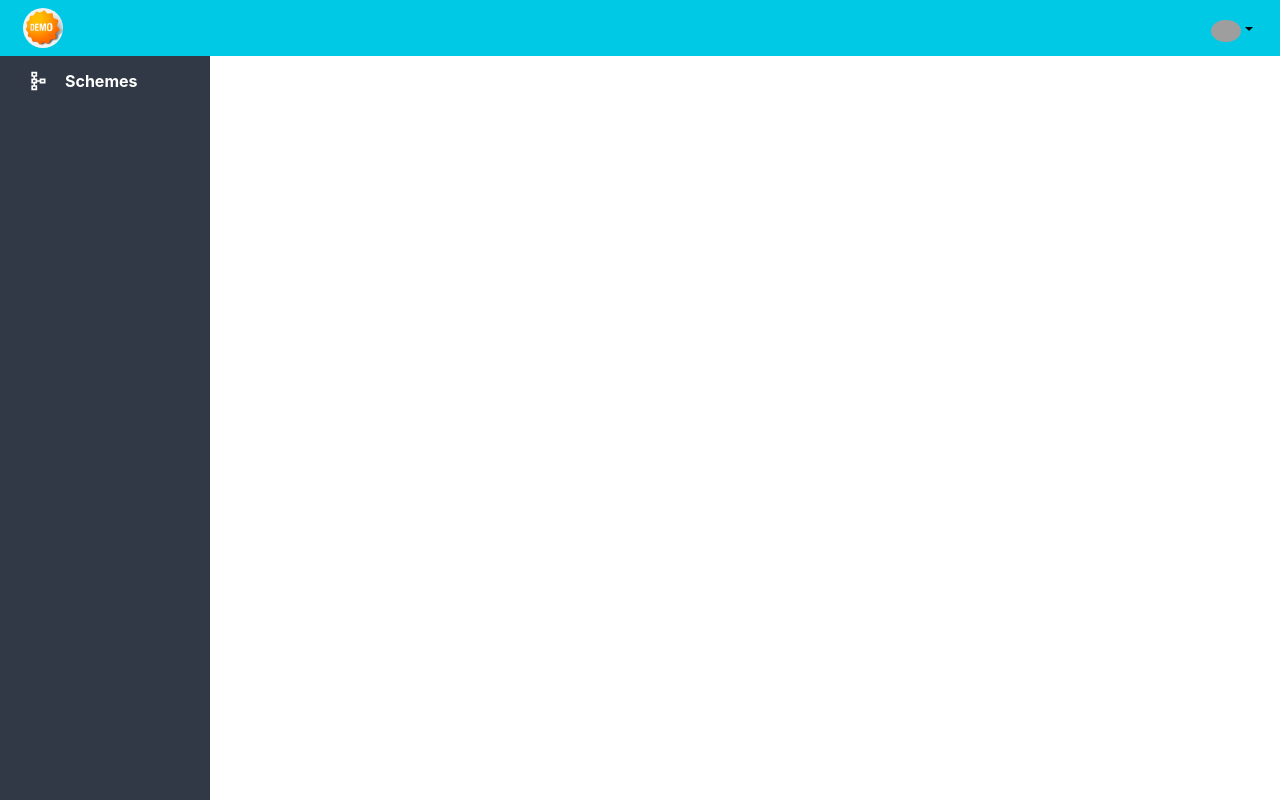
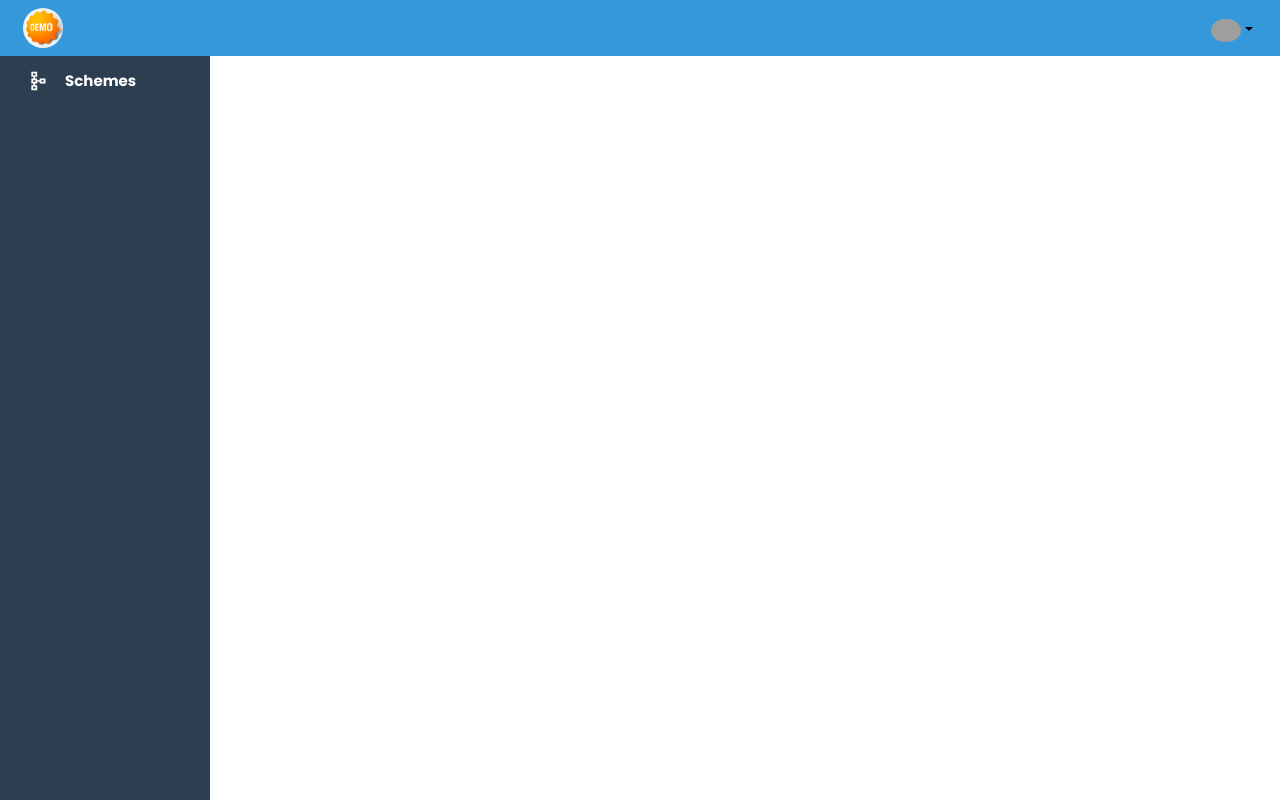
Before and after one commit to jigeshtorchit/scheme-web-app, a React (Create React App) app: page /admin in a window 1280 px wide. Built offline with nearby package versions, Linux system fonts and the light colour scheme; sample sign-in values are in the browser's storage; grey boxes are pictures that could not be loaded.

Commit message:
Changing UI

```diff
--- a/src/App.css
+++ b/src/App.css
@@ -43,6 +43,9 @@
 .bg-ccfeff{
   background-color:#ccfeff;
 }
+.bg-E5008C{
+  background-color: #E5008C;
+}
 .bg-313947{
   background-color: #313947;
 }
@@ -50,10 +53,10 @@
   border-radius: 200px;
 }
 .mainColor{
-  color: #00d4ff;
+  color: #3498db;
 }
 .bg-mainColor{
-  background-color: #00d4ff;
+  background-color: #3498db;
 }
 .textDecoration-none{
   text-decoration: none;
@@ -79,14 +82,19 @@
   color: #333;
   text-decoration: none;
   } */
-.table th {
-  background-color: #333;
-  color: white;
-  width: '100%';
-  text-align: center;
-  text-wrap: nowrap;
-  padding: 12px;
-}
+
+  .table th {
+    background-color: #00E5A1;
+    color: white;
+    width: 100%;
+    text-align: center;
+    white-space: nowrap;
+    padding: 10px;
+    font-weight: bold;
+    border-bottom: 2px solid white;
+    opacity: 0.9;
+  }
+
 ::-webkit-scrollbar {
   width: 0;
   height: 0;
--- a/src/App.js
+++ b/src/App.js
@@ -87,7 +87,7 @@
 
 import React from "react";
 import Router from "./routes";
-
+import "./App.css";
 function App() {
   return <Router />;
 }
--- a/src/index.css
+++ b/src/index.css
@@ -3,6 +3,7 @@
 * {
   margin: 0;
   padding: 0;
+  font-family: "Poppins", sans-serif;
 }
 body {
   margin: 0;
--- a/src/pages/Navbars/MainNav.js
+++ b/src/pages/Navbars/MainNav.js
@@ -32,7 +32,7 @@ const MainNav = () => {
           position: "sticky",
           top: "0",
           zIndex: 1000,
-          backgroundColor: "#00C9E5",
+          backgroundColor: "#3498db",
         }}
       >
         <Row className="d-flex flex-row flex-wrap-wrap justify-content-around align-items-center p-2">
@@ -131,7 +131,7 @@ const MainNav = () => {
               Demo App
             </Offcanvas.Title>
           </Offcanvas.Header>
-          <Offcanvas.Body style={{ backgroundColor: "#313947" }}>
+          <Offcanvas.Body style={{ backgroundColor: "#2c3e50" }}>
             <ReactSidebar onClick={handleClose} sidebarItems={sidebarItems} />
           </Offcanvas.Body>
         </Offcanvas>
--- a/src/pages/Navbars/ReactSidebar.js
+++ b/src/pages/Navbars/ReactSidebar.js
@@ -15,7 +15,7 @@ const ReactSidebar = ({ sidebarItems, onClick }) => {
             className="fs-15 text-bolder"
             active={isActive}
             rootStyles={{
-              backgroundColor: "#313947",
+              backgroundColor: "#2c3e50",
               color: "white",
               ":hover": {
                 color: "black",
@@ -37,10 +37,11 @@ const ReactSidebar = ({ sidebarItems, onClick }) => {
               className="fs-15 text-bolder"
               active={isActive}
               rootStyles={{
-                backgroundColor: "#313947",
+                backgroundColor: "#2c3e50",
                 color: "white",
                 ":hover": {
                   color: "black",
+
                 },
               }}
               key={item.id}
@@ -57,12 +58,12 @@ const ReactSidebar = ({ sidebarItems, onClick }) => {
   return (
     <div>
       <Sidebar
-        backgroundColor="#313947"
+        backgroundColor="#2c3e50"
         rootStyles={{
-          backgroundColor: "#313947",
+          backgroundColor: "#2c3e50",
           color: "white",
           fontWeight: "bolder",
-          borderColor: "#313947",
+          borderColor: "#2c3e50",
         }}
       >
         <Menu iconShape="circle">{renderMenuItems(sidebarItems)}</Menu>
--- a/src/pages/Navbars/Sidebar.js
+++ b/src/pages/Navbars/Sidebar.js
@@ -10,7 +10,7 @@ const Sidebar = () => {
         fluid
         className="d-sm-none sidebar d-md-none d-lg-block d-xxl-block d-xl-block  justify-content-start align-items-start d-none "
         style={{
-          backgroundColor: "#313947",
+          backgroundColor: "#2c3e50",
           height: "100vh",
           width: "90%",
           overflowY: "auto",
```
